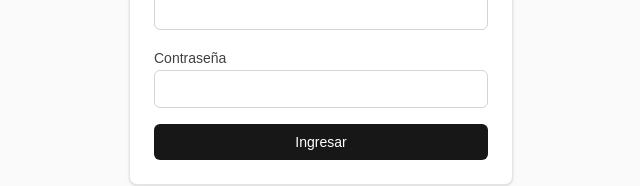
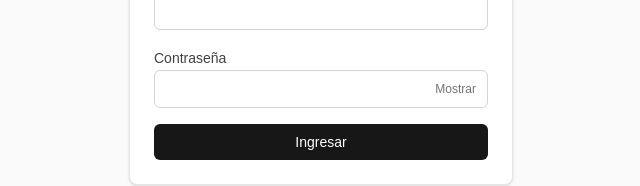
Before and after one commit to XeanN/ConsorcioDely, a Next.js app: page /admin/login in a window 1280 px wide. Shown: the part 368-554 px from the top of the page, without its empty margins (319-959 px from the left). Built offline with nearby package versions, Linux system fonts and the light colour scheme.

Commit message:
fix: readable input text and password show/hide toggle on login

```diff
--- a/src/app/admin/login/page.tsx
+++ b/src/app/admin/login/page.tsx
@@ -1,6 +1,6 @@
 "use client";
 
-import { useActionState } from "react";
+import { useActionState, useState } from "react";
 
 import { login, type LoginFormState } from "@/lib/actions/auth";
 
@@ -8,6 +8,7 @@ const initialState: LoginFormState = {};
 
 export default function LoginPage() {
   const [state, formAction, pending] = useActionState(login, initialState);
+  const [showPassword, setShowPassword] = useState(false);
 
   return (
     <div className="flex min-h-screen items-center justify-center bg-neutral-50 px-4">
@@ -30,7 +31,7 @@ export default function LoginPage() {
             type="email"
             required
             autoComplete="email"
-            className="w-full rounded-md border border-neutral-300 px-3 py-2 text-sm outline-none focus:border-neutral-500"
+            className="w-full rounded-md border border-neutral-300 bg-white px-3 py-2 text-sm text-neutral-900 outline-none placeholder:text-neutral-400 focus:border-neutral-500"
           />
         </div>
 
@@ -38,14 +39,23 @@ export default function LoginPage() {
           <label htmlFor="password" className="text-sm font-medium text-neutral-700">
             Contraseña
           </label>
+          <div className="relative">
             <input
               id="password"
               name="password"
-            type="password"
+              type={showPassword ? "text" : "password"}
               required
               autoComplete="current-password"
-            className="w-full rounded-md border border-neutral-300 px-3 py-2 text-sm outline-none focus:border-neutral-500"
+              className="w-full rounded-md border border-neutral-300 bg-white px-3 py-2 pr-16 text-sm text-neutral-900 outline-none placeholder:text-neutral-400 focus:border-neutral-500"
             />
+            <button
+              type="button"
+              onClick={() => setShowPassword((v) => !v)}
+              className="absolute inset-y-0 right-0 px-3 text-xs font-medium text-neutral-500 hover:text-neutral-800"
+            >
+              {showPassword ? "Ocultar" : "Mostrar"}
+            </button>
+          </div>
         </div>
 
         {state.error && <p className="text-sm text-red-600">{state.error}</p>}
```
Lines whose indentation alone changed are shown as unchanged.
